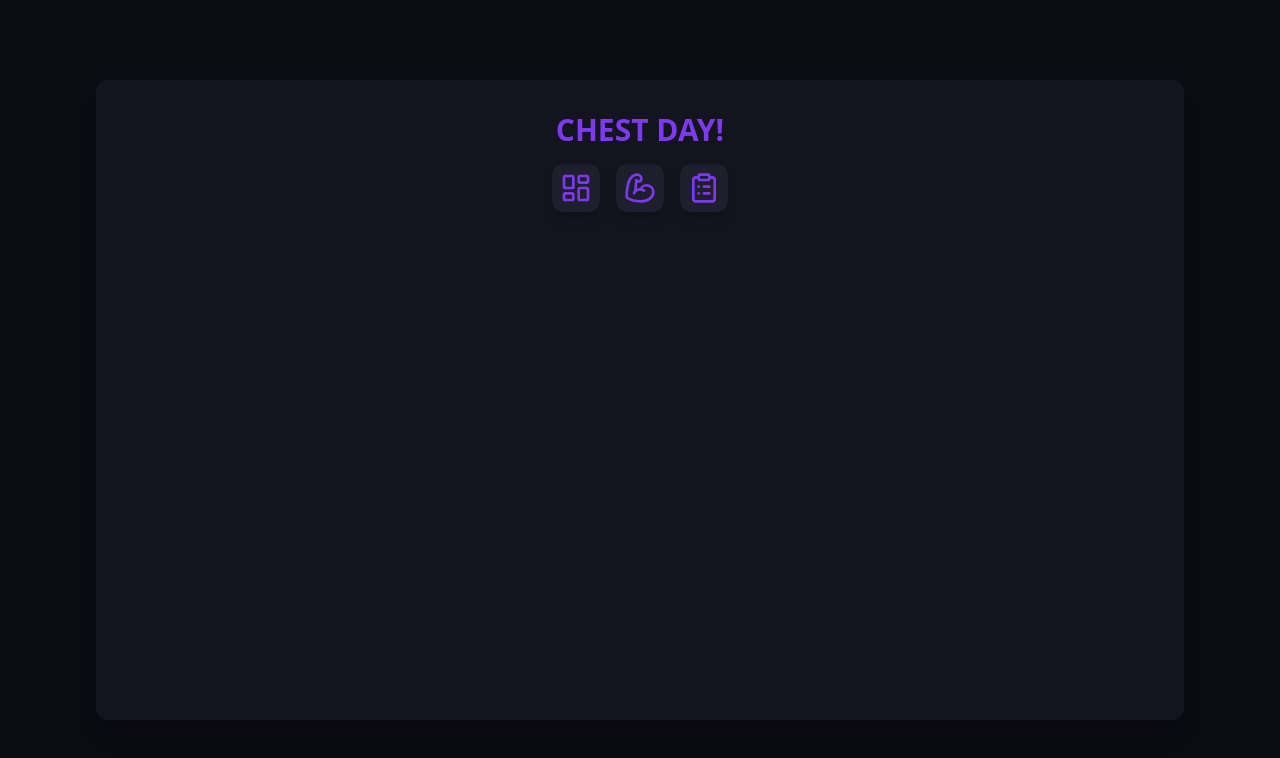
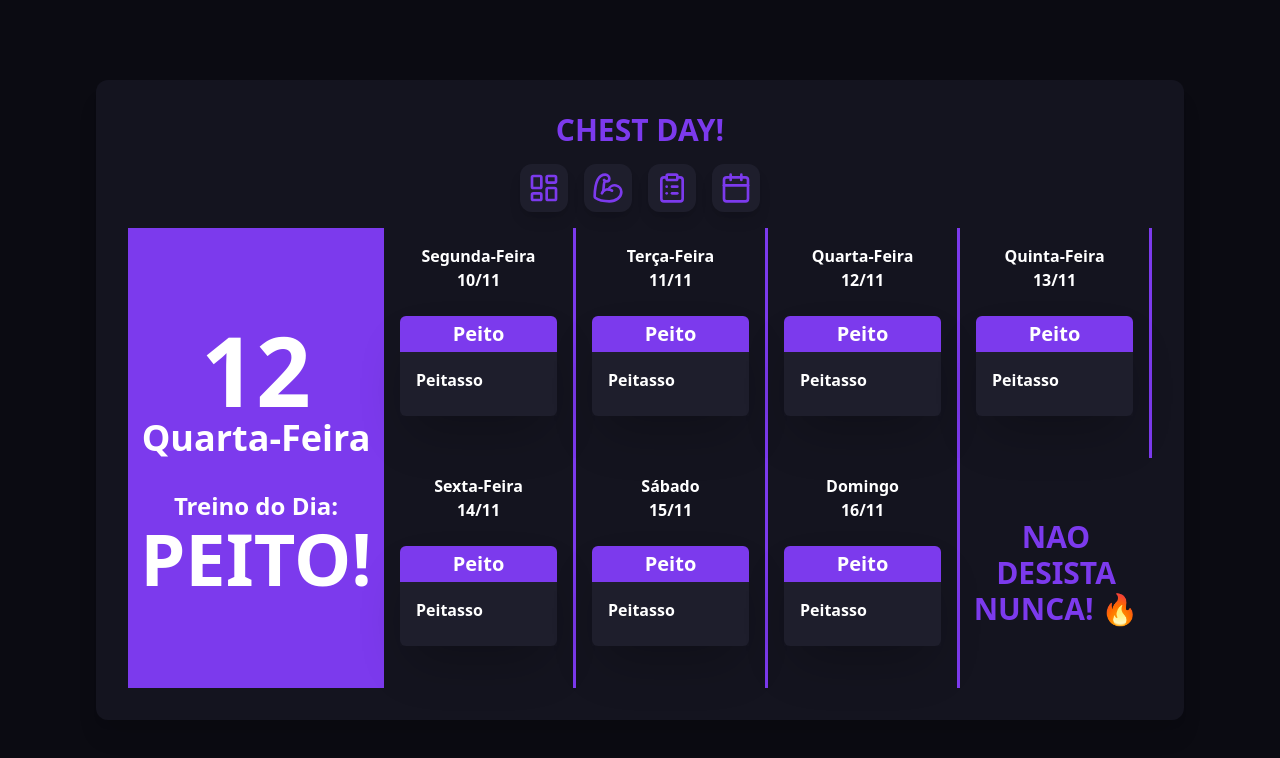
Before and after one commit to idkrian/Throb, a React (Vite) app in the folder front/: page /calendar in a window 1280 px wide. Before the commit this address had no page. Shown: the top 758 px of the page. Built offline with nearby package versions, Linux system fonts and the light colour scheme.

Commit message:
feat: add calendar page and other pages adjustments

```diff
--- a/front/src/App.tsx
+++ b/front/src/App.tsx
@@ -2,6 +2,7 @@ import {
   LuLayoutDashboard,
   LuBicepsFlexed,
   LuClipboardList,
+  LuCalendar,
 } from "react-icons/lu";
 import AppRoutes from "./routes";
 import { Link } from "react-router";
@@ -28,6 +29,11 @@ function App() {
                 <LuClipboardList size={32} className="text-indigo" />
               </div>
             </Link>
+            <Link to="/calendar">
+              <div className="bg-mediumGrey p-2 rounded-xl group cursor-pointer shadow-lg hover:shadow-indigo-500/50">
+                <LuCalendar size={32} className="text-indigo" />
+              </div>
+            </Link>
           </div>
           <AppRoutes />
         </div>
--- a/front/src/components/MuscleGroupCard.tsx
+++ b/front/src/components/MuscleGroupCard.tsx
@@ -1,8 +1,8 @@
 import { LuBicepsFlexed } from "react-icons/lu";
-import type { MuscleGroupItems, MuscleGroupType } from "../dtos/muscle.dto";
+import type { MuscleGroupItemsDto, MuscleGroupType } from "../dtos/muscle.dto";
 
 interface MuscleGroupCardProps {
-  muscleGroupExercises: MuscleGroupItems[];
+  muscleGroupExercises: MuscleGroupItemsDto[];
   muscleGroup: MuscleGroupType;
 }
 
--- /dev/null
+++ b/front/src/pages/calendar/Calendar.tsx
@@ -0,0 +1,61 @@
+import { useEffect } from "react";
+import { getWeekDays } from "../../utils";
+
+const Calendar = () => {
+  useEffect(() => {
+    console.log(getWeekDays());
+    console.log(new Date().getDay());
+  }, []);
+  return (
+    <div className="flex w-full h-full">
+      <div className="flex flex-col items-center justify-center bg-indigo w-[25%] gap-8">
+        <div className="flex flex-col">
+          <p className="text-center text-white font-bold text-8xl">
+            {new Date().getDate()}
+          </p>
+          <p className="text-center text-white font-bold text-4xl capitalize">
+            {new Date().toLocaleDateString("pt-BR", { weekday: "long" })}
+          </p>
+        </div>
+        <div className="flex flex-col">
+          <p className="text-center text-white font-bold text-2xl">
+            Treino do Dia:
+          </p>
+          <p className="text-center text-white font-bold text-7xl">PEITO!</p>
+        </div>
+      </div>
+      <div className="grid grid-cols-4 auto-rows-auto divide-x-3 divide-indigo divide justify-around h-full w-[75%]">
+        {getWeekDays().map((day) => (
+          <div className="flex flex-col gap-6 p-4">
+            <div className="flex flex-col items-center">
+              <div className="capitalize font-semibold text-white">
+                {day.dayName}
+              </div>
+              <div className=" font-semibold text-white">{day.day}</div>
+            </div>
+            <div className="shadow-2xl">
+              <div className="bg-indigo w-full rounded-t-md p-1">
+                <p className="text-xl text-white font-bold text-center">
+                  Peito
+                </p>
+              </div>
+              <div className="bg-mediumGrey p-4 group rounded-b-md">
+                <div className="mb-2 text-white">
+                  <p className="font-bold text-md">Peitasso</p>
+                  <p className="text-sm hidden group-hover:block">
+                    Sets: 2 | Reps: 3 | Order: 1
+                  </p>
+                </div>
+              </div>
+            </div>
+          </div>
+        ))}
+        <div className="flex items-center text-3xl text-indigo font-bold text-center">
+          NAO DESISTA NUNCA! 🔥
+        </div>
+      </div>
+    </div>
+  );
+};
+
+export default Calendar;
--- a/front/src/pages/Muscles.tsx
+++ b/front/src/pages/muscles/Muscles.tsx
@@ -1,8 +1,7 @@
 import axios from "axios";
 import { useEffect, useState } from "react";
-import { MuscleGroup } from "../dtos/muscle.dto";
-import type { MuscleGroupItemsDto } from "../dtos/muscle.dto";
-import MuscleGroupCard from "../components/MuscleGroupCard";
+import MuscleGroupCard from "../../components/MuscleGroupCard";
+import { type MuscleGroupItemsDto, MuscleGroup } from "../../dtos/muscle.dto";
 
 const Muscles = () => {
   const [muscleGroupExercises, setMuscleGroupExercises] = useState<
--- a/front/src/pages/TrainingSplits.tsx
+++ b/front/src/pages/training-splits/TrainingSplits.tsx
@@ -1,6 +1,7 @@
 import axios from "axios";
 import { useEffect, useState } from "react";
-import type { TrainingSplitDto } from "../dtos/training-splits.dto";
+import type { TrainingSplitDto } from "../../dtos/training-splits.dto";
+import { LuTrash2, LuPencil } from "react-icons/lu";
 
 const TrainingSplits = () => {
   const [trainingSplits, setTrainingSplits] = useState<TrainingSplitDto[]>([]);
@@ -38,6 +39,14 @@ const TrainingSplits = () => {
                     </p>
                   </div>
                 ))}
+                <div className="h-10 bg-indigo justify-center items-center w-full divide-x-3 divide-black divide hidden group-hover:flex rounded-lg">
+                  <div className="flex w-full justify-center items-center cursor-pointer">
+                    <LuTrash2 size={20} color="red" />
+                  </div>
+                  <div className="flex w-full justify-center items-center cursor-pointer">
+                    <LuPencil size={20} color="orange" />
+                  </div>
+                </div>
               </div>
             </div>
           ))}
--- /dev/null
+++ b/front/src/pages/training-splits/TrainingSplitsDetails.tsx
@@ -0,0 +1,9 @@
+const TrainingSplitsDetails = () => {
+  return (
+    <div>
+      <h1>TrainingSplitsDetails</h1>
+    </div>
+  );
+};
+
+export default TrainingSplitsDetails;
--- a/front/src/routes/index.tsx
+++ b/front/src/routes/index.tsx
@@ -1,8 +1,9 @@
 import { Routes, Route } from "react-router";
-
+import Calendar from "../pages/calendar/Calendar";
 import Dashboard from "../pages/Dashboard";
-import Muscles from "../pages/Muscles";
-import TrainingSplits from "../pages/TrainingSplits";
+import Muscles from "../pages/muscles/Muscles";
+import TrainingSplits from "../pages/training-splits/TrainingSplits";
+import TrainingSplitsDetails from "../pages/training-splits/TrainingSplitsDetails";
 
 export default function AppRoutes() {
   return (
@@ -10,6 +11,8 @@ export default function AppRoutes() {
       <Route path="/" element={<Dashboard />} />
       <Route path="/muscles" element={<Muscles />} />
       <Route path="/training-splits" element={<TrainingSplits />} />
+      <Route path="/training-splits/:id" element={<TrainingSplitsDetails />} />
+      <Route path="/calendar" element={<Calendar />} />
     </Routes>
   );
 }
--- /dev/null
+++ b/front/src/utils/index.ts
@@ -0,0 +1,22 @@
+export const getWeekDays = () => {
+  const days = [];
+  const today = new Date();
+  const dayOfWeek = today.getDay();
+
+  const daysToMonday = dayOfWeek === 0 ? -6 : 1 - dayOfWeek;
+
+  const monday = new Date(today);
+  monday.setDate(today.getDate() + daysToMonday);
+
+  for (let i = 0; i < 7; i++) {
+    const date = new Date(monday);
+    date.setDate(monday.getDate() + i);
+    days.push({
+      date: date,
+      dayName: date.toLocaleDateString("pt-BR", { weekday: "long" }),
+      day: `${date.getDate()}/${date.getMonth() + 1}`,
+    });
+  }
+
+  return days;
+};
```
